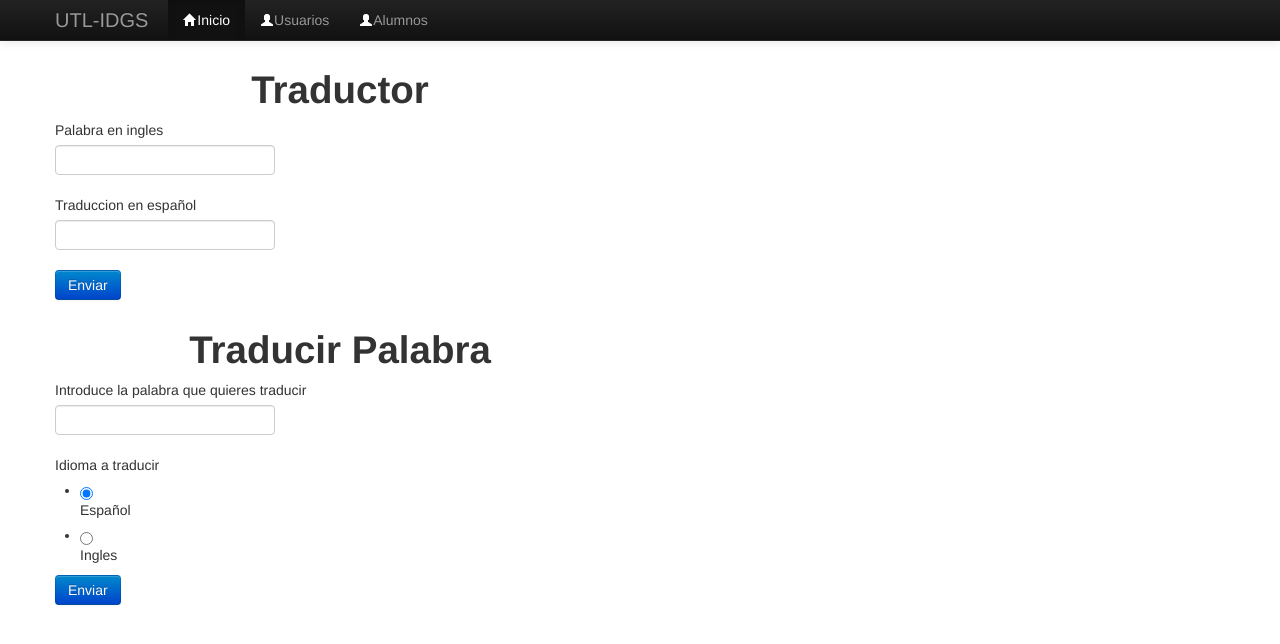
After one commit to IDGS-803-20001480/IDGS803-Flask2, a Flask app: page /traductor in a window 1280 px wide. The commit adds this page. Shown: the top 644 px of the page. Run offline with Flask 2, Linux system fonts and the light colour scheme; some libraries are stand-ins or nearby versions.

Commit message:
clase de 25/02/23

```diff
--- /dev/null
+++ b/Traductor.txt
@@ -0,0 +1,6 @@
+hello=hola
+blue=azul
+food=comida
+yellow=amarillo
+phone=telefono
+white=blanco
--- a/app.py
+++ b/app.py
@@ -9,6 +9,7 @@ app=Flask(__name__)
 app.config['SECRET_KEY']= "Esta es la clave encriptadora"
 csrf = CSRFProtect()
 
+#-----------------------Cokiees--------------------------------
 @app.route("/cookies",methods=['GET', 'POST'])
 def cookies():
     reg_user=forms.LoginForm(request.form)
@@ -50,6 +51,108 @@ def alumnos():
         print(alum_form.nombre.data)
     return render_template("Alumnos.html",form=alum_form)
 
+
+
+#-----------------------Traductor archivo de texto--------------------------------
+
+
+@app.route("/traductor", methods=['GET', 'POST'])
+def traductor():
+    respuesta=""
+    trad_form = forms.TraductorForm(request.form)
+    trad_form_response = forms.TraductorFormRespose(request.form)
+    if request.method == 'POST' and trad_form.validate():
+        f=open("Traductor.txt", "a")
+        f.write("\n"+ ""+trad_form.palabra.data+"="+trad_form.traduccion.data+"")
+        f.close()
+        respuesta = trad_form.palabra.data
+        print(trad_form.palabra.data)
+        print(trad_form.traduccion.data)
+    return render_template("traductor.html",respAdd=respuesta,form=trad_form,form2=trad_form_response)
+
+@app.route("/traductor_response", methods=['GET', 'POST'])
+def traductor_response():
+    respuesta=""
+    trad_form = forms.TraductorForm(request.form)
+    trad_form_response = forms.TraductorFormRespose(request.form)
+    if request.method == 'POST' and trad_form_response.validate():
+        palabra = trad_form_response.palabra_Traducir.data
+        opc = trad_form_response.radioIdiomaTraducir.data
+        print(palabra+" idioma:"+opc)
+        if opc=="es":
+            f=open("Traductor.txt", "r")
+            listaTraductor = f.readlines()
+            for linea in listaTraductor:
+              palabraIndicador=str(linea.split("=")[0])
+              if palabraIndicador == palabra:
+                  print(linea)
+                  print(linea.split("=")[1])
+                  respuesta=linea.split("=")[1]
+            f.close()
+            if respuesta == "":
+                respuesta = "No se encontro la palabra"
+            print(respuesta)
+
+        elif opc=="en":
+            print("Ingles")
+            f=open("Traductor.txt", "r")
+            listaTraductor = f.readlines()
+            for linea in listaTraductor:
+                palabraIndicador=str(linea.split("=")[1])
+                palabraIndicador= palabraIndicador.strip()
+                print(palabraIndicador+"n")
+                if palabraIndicador == palabra:
+                    print(linea)
+                    print(linea.split("=")[0])
+                    respuesta=linea.split("=")[0]
+            f.close()
+            if respuesta == "":
+                respuesta = "No se encontro la palabra"
+            print(respuesta)
+    return render_template("traductor.html",resp=respuesta,entrada = palabra,form2=trad_form_response,form=trad_form)
+
+#-----------------------Calculadora de resistencias--------------------------------
+@app.route("/resistencias", methods=['GET', 'POST'])
+def resistencias():
+    colores = [("0","black"),("1","brown"),("2","red"),("3","orange"),("4","yellow"),("5","green"),("6","blue"),("7","violet"),("8","grey"),("9","white")]
+    coloresMultiplicador = [("1","black"),("10","brown"),("100","red"),("1000","orange"),("10000","yellow"),("100000","green"),("1000000","blue"),("10000000","violet"),("100000000","grey"),("1000000000","white"),("0.1","gold"),("0.01","silver")]
+    coloresTolerancia = [("1","brown"),("2","red"),("0.5","green"),("0.25","blue"),("0.1","violet"),("0.05","grey"),("5","gold"),("10","silver")]
+    color1 = ""
+    color2 = ""
+    colorMulti = ""
+    colorTol = ""
+    max = 0
+    min = 0
+    result = 0
+    resistencia_form = forms.ResistenciaForm(request.form)
+    if request.method == 'POST' and resistencia_form.validate():
+
+        for color in colores:
+            if color[0] == resistencia_form.linea1.data:
+                color1 =  color[1]
+            if color[0] == resistencia_form.linea2.data:
+                color2 = color[1]
+        for color in coloresMultiplicador:
+            if color[0] == resistencia_form.lineaMultiplicador.data:
+                colorMulti = color[1]
+        for color in coloresTolerancia:
+            if color[0] == resistencia_form.lineaTolerancia.data:
+                colorTol = color[1]
+
+
+        result = ((int(resistencia_form.linea1.data)*10) + int(resistencia_form.linea2.data))*float(resistencia_form.lineaMultiplicador.data)
+        min = result * (1-(float(resistencia_form.lineaTolerancia.data)/100))
+        max = result * (1+(float(resistencia_form.lineaTolerancia.data)/100))
+        print("Resultado: "+str(result))
+        print("Minimo: "+str(min))
+        print("Maximo: "+str(max))
+        print("Color 1: "+color1)
+        print("Color 2: "+color2)
+        print("Color Multiplicador: "+colorMulti)
+        print("Color Tolerancia: "+colorTol)
+    return render_template("calculadoraResistencias.html",form=resistencia_form,banda1=color1,banda2=color2,bandaMulti=colorMulti,bandaTol=colorTol,resultado=result,minimo=min,maximo=max)
+
+
 if __name__=="__main__":
     csrf.init_app(app)
     app.run(debug=True)
--- a/forms.py
+++ b/forms.py
@@ -1,7 +1,7 @@
 
 from wtforms import Form
 from flask_wtf import FlaskForm
-from wtforms import StringField, SubmitField, FieldList, FormField, RadioField
+from wtforms import StringField, SubmitField, FieldList, FormField, RadioField, SelectField
 from wtforms.fields import EmailField
 from wtforms import validators
 
@@ -23,3 +23,24 @@ class LoginForm(Form):
         validators.DataRequired(message='El campo es requerido'),validators.Length(min=4, max=15, message='No cumple la longitud para el campo')])
     password = StringField('password',[
         validators.DataRequired(message='El campo es requerido'),validators.Length(min=4, max=15, message='No cumple la longitud para el campo')])
+
+class TraductorForm(Form):
+    palabra = StringField('Palabra en ingles ', [
+        validators.DataRequired(message='El campo es requerido'),validators.Length(min=4, max=15, message='No cumple la longitud para el campo')])
+    traduccion = StringField('Traduccion en español',[
+        validators.DataRequired(message='El campo es requerido'),validators.Length(min=4, max=15, message='No cumple la longitud para el campo')])
+
+class TraductorFormRespose(Form):
+    palabra_Traducir = StringField('Introduce la palabra que quieres traducir', [
+        validators.DataRequired(message='El campo es requerido'),validators.Length(min=3, max=15, message='No cumple la longitud para el campo')])
+    radioIdiomaTraducir = RadioField('Idioma a traducir',choices=[('es', 'Español'), ('en', 'Ingles')],validators=[validators.DataRequired()],default='es')
+
+class ResistenciaForm(Form):
+    #linea 1 de la resistencia de 4 lineas
+    colores = [("0","Negro"),("1","Marron"),("2","Rojo"),("3","Naranja"),("4","Amarillo"),("5","Verde"),("6","Azul"),("7","Violeta"),("8","Gris"),("9","Blanco")]
+    coloresMultiplicador = [("1","Negro"),("10","Marron"),("100","Rojo"),("1000","Naranja"),("10000","Amarillo"),("100000","Verde"),("1000000","Azul"),("10000000","Violeta"),("0.1","Dorado"),("0.01","Plateado")]
+    coloresTolerancia = [("1","Marron"),("2","Rojo"),("0.5","Verde"),("0.25","Azul"),("0.1","Violeta"),("0.05","Gris"),("5","Dorado"),("10","Plateado")]
+    linea1 = SelectField("linea 1: ",choices=colores)
+    linea2 = SelectField("linea 2: ",choices=colores)
+    lineaMultiplicador = SelectField("linea multiplicador: ",choices=coloresMultiplicador)
+    lineaTolerancia = SelectField("linea tolerancia: ",choices=coloresTolerancia)
--- a/templates/formulario.html
+++ b/templates/formulario.html
@@ -7,8 +7,6 @@
 <form name="form" method="post" novalidate>
     <div class="control_group">
         <div class="control">
-            {{form.csrf_token}}
-            <input type="hidden" name="csrf_token" value="{{csrf_token()}}">
             {{render_input("txtMatricula","Matricula")}}
             {{render_input("txtNombre","Nombre")}}
             {{render_input("txtEdad","Edad",type="number")}}
--- /dev/null
+++ b/templates/traductor.html
@@ -0,0 +1,59 @@
+{% extends "layout.html" %}
+
+{% block content %}
+<div class="container">
+  <div class="col-xs-6">
+    {% from "_macros.html" import render_field %}
+    <div class="row">
+      <div class="span6">
+    <h1 class="text-center">Traductor</h1>
+    <form name="form" action="/traductor" method="post" novalidate>
+      {{form.csrf_token}}
+            <input type="hidden" name="csrf_token" value="{{csrf_token()}}">
+        {{render_field(form.palabra)}}
+        {{render_field(form.traduccion)}}
+        <div class="controls">
+          <button type="submit" class="btn btn-default btn-primary">
+          Enviar
+          </button>
+      </div>
+    </form>
+  </div>
+  <div class="span6">
+    {% if respAdd != "" and respAdd != null %}
+    <h1 class="text-center">La Palabra: {{respAdd}} se agrego correctamente</h1>
+    {% endif %}
+  </div>
+    </div>
+
+    <div class="row">
+      <div class="span6">
+        <h1 class="text-center">Traducir Palabra</h1>
+        <form name="form" action="/traductor_response" method="post" novalidate>
+          {{form2.csrf_token}}
+                <input type="hidden" name="csrf_token" value="{{csrf_token()}}">
+            {{render_field(form2.palabra_Traducir)}}
+            {{render_field(form2.radioIdiomaTraducir)}}
+            <div class="controls">
+              <button type="submit" class="btn btn-default btn-primary">
+              Enviar
+              </button>
+          </div>
+        </form>
+        </div>
+        <div class="span6">
+          {% if resp != "No se encontro la palabra" and entrada != null and resp != "" %}
+          <h1 class="text-center">La traduccion de {{entrada}} es {{resp}}</h1>
+          {% endif %}
+          {% if resp == "No se encontro la palabra" and entrada != null and resp != "" %}
+          <h1 class="text-center">No se encontro la traduccion de la palabra {{entrada}}</h1>
+          {% endif %}
+        </div>
+  </div>
+  </div>
+   <div class="col-xs-6">
+
+   </div>
+   </div>
+
+{% endblock %}
```
Also changed, not shown: templates/Alumnos.html (+8 -1 lines), templates/calculadoraResistencias.html (added, +77 -0 lines), archivoTexto.py (line endings or trailing spaces), static/img/resistencia.png (added).
